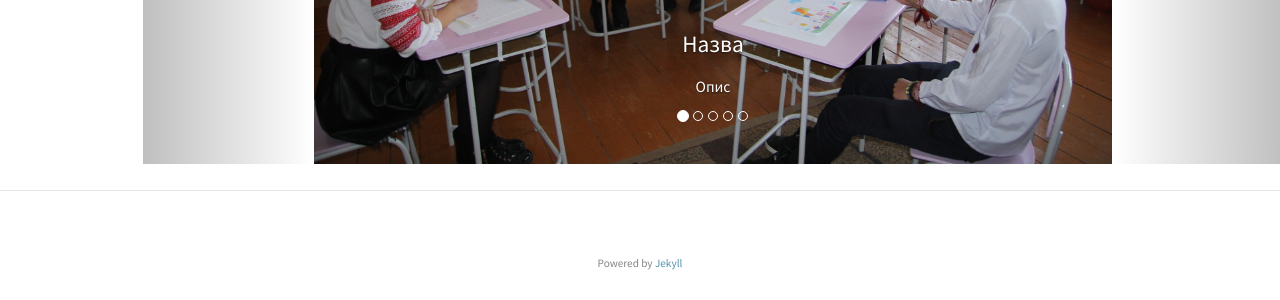
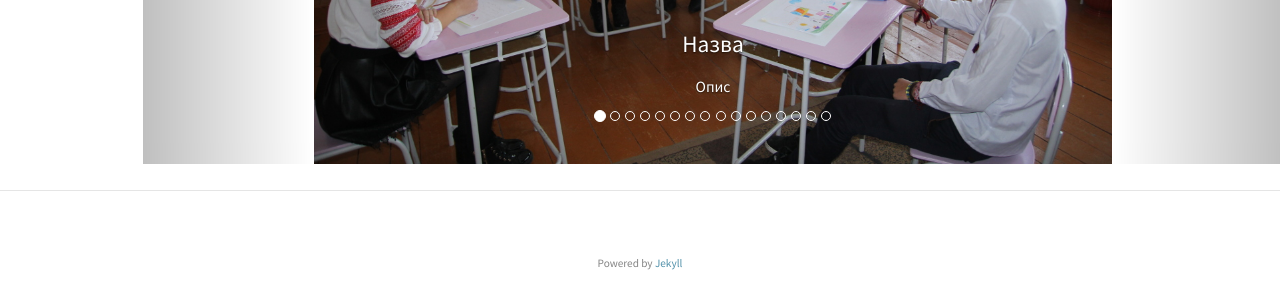
Before and after one commit to tetyanashevchuk/tetyanashevchuk.github.io, a Jekyll site: the page built from pedagogic_portrait/index.html, in a window 1280 px wide. Shown: the part 3592-3892 px from the top of the page. Built offline with Jekyll 4.4.1, drawn with Linux system fonts in a browser that asks for light colours; nearby versions of some CDN libraries.

Commit message:
added students portraits

```diff
--- a/pedagogic_portrait/index.html
+++ b/pedagogic_portrait/index.html
@@ -102,10 +102,21 @@ title: "Педагогічний портрет"
     <!-- Indicators -->
     <ol class="carousel-indicators">
       <li data-target="#myCarousel" data-slide-to="0" class="active"></li>
+      <li data-target="#myCarousel" data-slide-to="1"></li>
+      <li data-target="#myCarousel" data-slide-to="2"></li>
       <li data-target="#myCarousel" data-slide-to="3"></li>
+      <li data-target="#myCarousel" data-slide-to="4"></li>
+      <li data-target="#myCarousel" data-slide-to="5"></li>
       <li data-target="#myCarousel" data-slide-to="6"></li>
+      <li data-target="#myCarousel" data-slide-to="7"></li>
+      <li data-target="#myCarousel" data-slide-to="8"></li>
       <li data-target="#myCarousel" data-slide-to="9"></li>
+      <li data-target="#myCarousel" data-slide-to="10"></li>
+      <li data-target="#myCarousel" data-slide-to="11"></li>
       <li data-target="#myCarousel" data-slide-to="12"></li>
+      <li data-target="#myCarousel" data-slide-to="13"></li>
+      <li data-target="#myCarousel" data-slide-to="14"></li>
+      <li data-target="#myCarousel" data-slide-to="15"></li>
     </ol>
 
     <!-- Wrapper for slides -->
```
